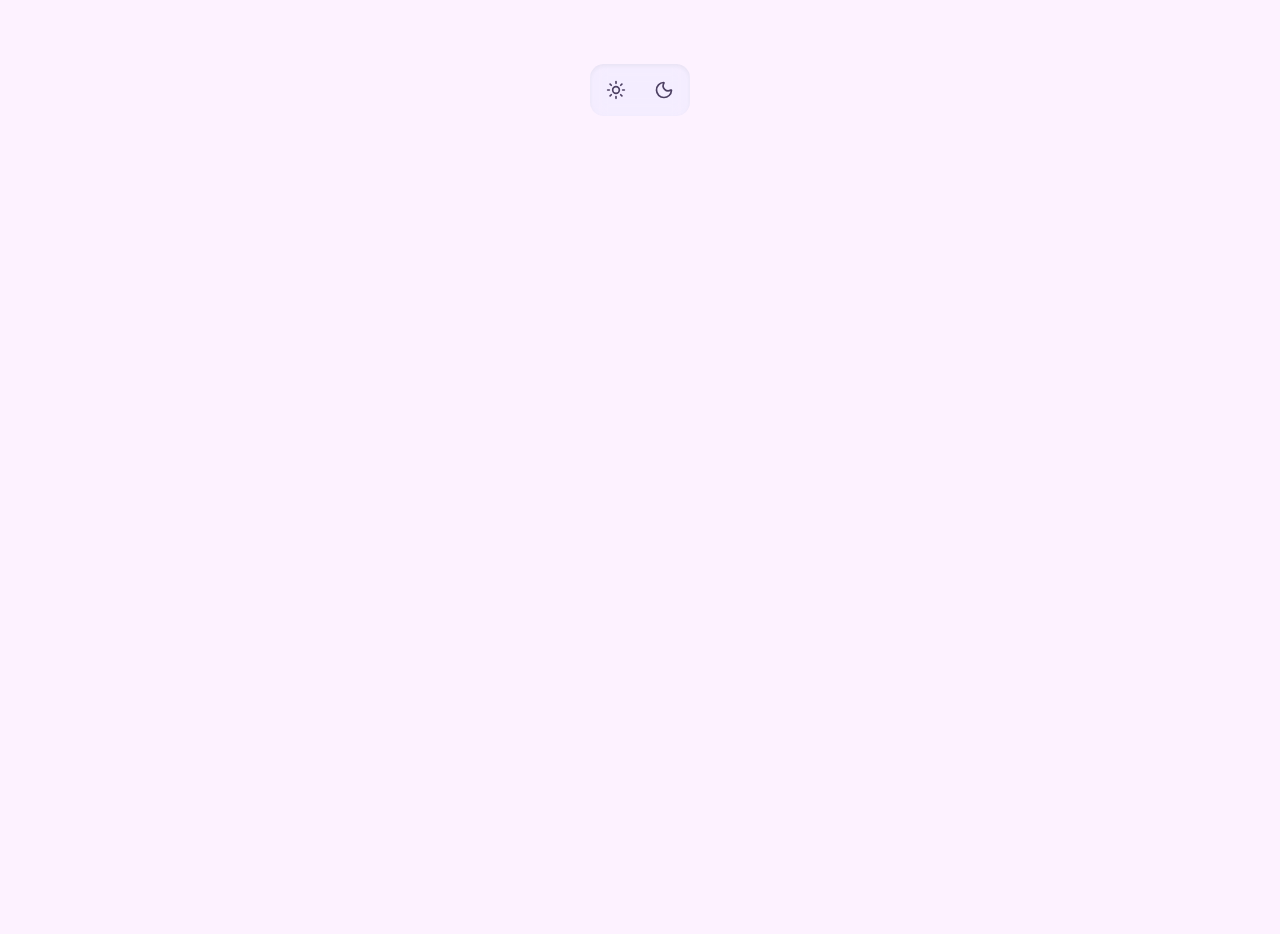
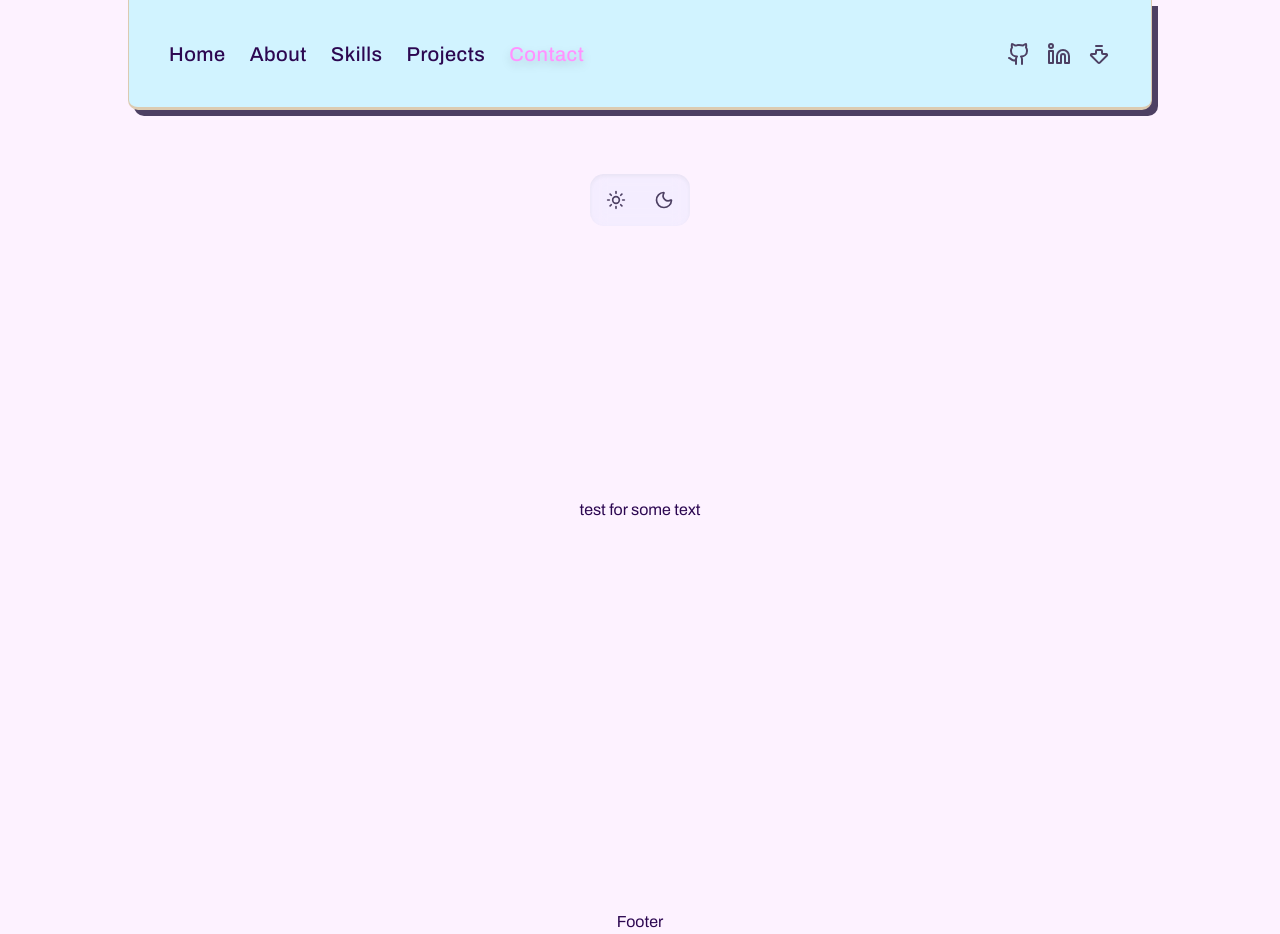
Before and after one commit to HUMBLEF0OL/portfolio, a Next.js app: page / in a window 1280 px wide. Before the commit the page ends 800 px from the top, so only its background shows below. Built offline with nearby package versions, Linux system fonts and the light colour scheme.

Commit message:
feat: added header section

```diff
--- a/src/app/globals.css
+++ b/src/app/globals.css
@@ -6,7 +6,7 @@
 @theme inline {
   --color-background: var(--background);
   --color-foreground: var(--foreground);
-  --font-sans: var(--font-geist-sans);
+  --font-sans: var(--font-archivo);
   --font-mono: var(--font-geist-mono);
   --color-sidebar-ring: var(--sidebar-ring);
   --color-sidebar-border: var(--sidebar-border);
--- a/src/app/layout.tsx
+++ b/src/app/layout.tsx
@@ -1,17 +1,17 @@
 import type { Metadata } from "next";
-import { Geist, Geist_Mono } from "next/font/google";
+// import { Geist, Geist_Mono } from "next/font/google";
+import { Archivo } from "next/font/google";
 import "./globals.css";
 import { ThemeProvider } from "@/components/theme-provider";
+import Header from "@/block/Header";
+import Footer from "@/block/Footer";
 
-const geistSans = Geist({
-  variable: "--font-geist-sans",
+const archivo = Archivo({
+  variable: "--font-archivo",
   subsets: ["latin"],
+  weight: ["100", "200", "300", "400", "500", "600", "700", "800", "900"],
 });
 
-const geistMono = Geist_Mono({
-  variable: "--font-geist-mono",
-  subsets: ["latin"],
-});
 
 export const metadata: Metadata = {
   title: "Create Next App",
@@ -26,14 +26,20 @@ export default function RootLayout({
   return (
     <html lang="en" suppressHydrationWarning>
       <body
-        className={`${geistSans.variable} ${geistMono.variable} antialiased`}
+        className={`${archivo.className} antialiased`}
       >
         <ThemeProvider
           attribute={"class"}
           defaultTheme="system"
           enableSystem
         >
-          {children}
+          <div className="flex flex-col items-center justify-between min-h-screen w-full">
+            <Header />
+            <main className="flex-1 w-full max-w-7xl px-4 sm:px-6 lg:px-8">
+              {children}
+            </main>
+            <Footer />
+          </div>
         </ThemeProvider>
       </body>
     </html>
--- a/src/app/page.tsx
+++ b/src/app/page.tsx
@@ -5,6 +5,7 @@ export default function Home() {
   return (
     <div className="grid grid-rows-[20px_1fr_20px] items-center justify-items-center min-h-screen p-8 pb-20 gap-16 sm:p-20 font-[family-name:var(--font-geist-sans)]">
       <ThemeSwitch />
+      <p>test for some text</p>
     </div>
   );
 }
--- /dev/null
+++ b/src/block/Footer.tsx
@@ -0,0 +1,9 @@
+import React from 'react'
+
+const Footer = () => {
+    return (
+        <div>Footer</div>
+    )
+}
+
+export default Footer
--- /dev/null
+++ b/src/block/Header.tsx
@@ -0,0 +1,95 @@
+import { ArrowBigDown, ArrowBigDownDash, Download, Github, Linkedin } from 'lucide-react'
+import React from 'react'
+
+const Header = () => {
+    return (
+        <header
+            className="hidden md:flex w-[80%] h-[110px] px-10 py-6 bg-popover border-l border-r border-b-[3px]
+    rounded-bl-lg rounded-br-lg shadow-[6px_6px_0px_0px_theme(colors.muted-foreground)] border-border"
+        >
+            {/* Navigation */}
+            <nav className="flex items-center w-full justify-between">
+                <ul className="flex items-center gap-6">
+                    <li>
+                        <a
+                            href="#home"
+                            className="relative group text-[20px] tracking-wide font-medium text-foreground transition-colors duration-200
+             hover:text-primary"
+                        >
+                            Home
+                            <span
+                                className="absolute left-0 -bottom-1 h-[3px] w-0 bg-secondary shadow-lg transition-all duration-300 group-hover:w-full"
+                            />
+                        </a>
+
+                    </li>
+                    <li>
+                        <a
+                            href="#about"
+                            className="relative group text-[20px] tracking-wide font-medium text-foreground transition-colors duration-200
+             hover:text-primary"
+                        >
+                            About
+                            <span
+                                className="absolute left-0 -bottom-1 h-[3px] w-0 bg-secondary shadow-md transition-all duration-300 group-hover:w-full"
+                            />
+                        </a>
+
+                    </li>
+                    <li>
+                        <a
+                            href="#skills"
+                            className="relative group text-[20px] tracking-wide font-medium text-foreground transition-colors duration-200
+             hover:text-primary"
+                        >
+                            Skills
+                            <span
+                                className="absolute left-0 -bottom-1 h-[3px] w-0 bg-secondary shadow-md transition-all duration-300 group-hover:w-full"
+                            />
+                        </a>
+
+                    </li>
+                    <li>
+                        <a
+                            href="#projects"
+                            className="relative group text-[20px] tracking-wide font-medium text-foreground transition-colors duration-200
+             hover:text-primary"
+                        >
+                            Projects
+                            <span
+                                className="absolute left-0 -bottom-1 h-[3px] w-0 bg-secondary shadow-md transition-all duration-300 group-hover:w-full"
+                            />
+                        </a>
+
+                    </li>
+                    <li>
+                        <a href="#contact" className="text-[20px] tracking-wide font-medium text-primary hover:underline underline-offset-4 decoration-[3px] decoration-secondary drop-shadow-lg">
+                            Contact
+                        </a>
+                        <span
+                            className="absolute left-0 -bottom-1 h-[3px] w-0 bg-secondary shadow-md transition-all duration-300 group-hover:w-full"
+                        />
+                    </li>
+                    <li>
+                    </li>
+                </ul>
+
+                {/* Social Icons */}
+                <div className="flex items-center gap-4">
+                    <a href="https://github.com" target="_blank" rel="noopener noreferrer" aria-label="GitHub">
+                        <Github className="w-6 h-6 text-muted-foreground hover:text-primary transition-colors duration-200" />
+                    </a>
+                    <a href="https://linkedin.com" target="_blank" rel="noopener noreferrer" aria-label="LinkedIn">
+                        <Linkedin className="w-6 h-6 text-muted-foreground hover:text-primary transition-colors duration-200" />
+                    </a>
+                    <a href="/resume.pdf" download aria-label="Download Resume">
+                        <ArrowBigDownDash className="w-6 h-6 text-muted-foreground hover:text-primary transition-colors duration-200" />
+                    </a>
+                </div>
+            </nav>
+        </header>
+
+    )
+}
+
+export default Header
--- a/src/block/ThemeSwitch.tsx
+++ b/src/block/ThemeSwitch.tsx
@@ -2,9 +2,17 @@
 import { Sun, Moon } from "lucide-react";
 import { useTheme } from "next-themes";
 import { cn } from "@/lib/utils"; // Assuming you use cn() from shadcn setup
+import { useEffect, useState } from "react";
 
 const ThemeSwitch = () => {
     const { setTheme, theme } = useTheme();
+    const [mounted, setMounted] = useState(false);
+
+    useEffect(() => {
+        setMounted(true);
+    }, [])
+
+    if (!mounted) return null; // Prevents hydration mismatch
 
     return (
         <div className="inline-flex gap-1 items-center justify-center rounded-xl bg-muted/20 p-1 shadow-inner backdrop-blur-sm">
```
